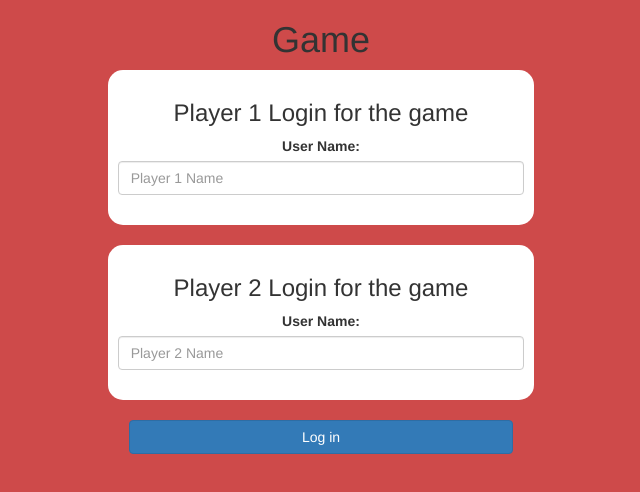
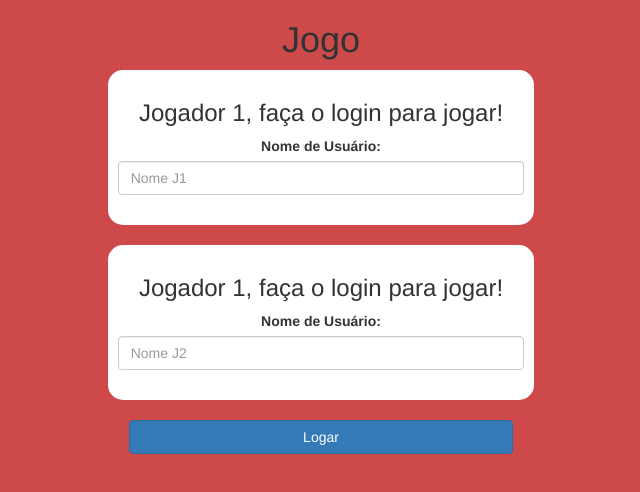
Before and after one commit to LuizByjus/C89909192c, a plain HTML site: page index.html in a window 1280 px wide. Shown: the whole page, without its empty margins (319-959 px from the left). Drawn offline with nearby package versions, Linux system fonts and the light colour scheme.

Commit message:
Update index.html

```diff
--- a/index.html
+++ b/index.html
@@ -1,7 +1,7 @@
 <!DOCTYPE html>
 <html>
 <head>
-	<title>The Math Quiz Game!</title>
+	<title>Jogo: Quiz de Matemática!</title>
 
 <meta name="viewport" content="width=device-width, initial-scale=1">
 <link rel="stylesheet" href="https://maxcdn.bootstrapcdn.com/bootstrap/3.4.0/css/bootstrap.min.css">
@@ -15,23 +15,23 @@
 <body>
 
 <center>
-	<h1>Game</h1>
+	<h1>Jogo</h1>
 
 	<div class="col-lg-4 col-sm-8 col-xs-11 login_div1">
-		<h3 >Player 1 Login for the game</h3>
-		<label >User Name:</label>
-		 <input type="text" id="player1_name_input" class="form-control" placeholder="Player 1 Name">
+		<h3 >Jogador 1, faça o login para jogar!</h3>
+		<label >Nome de Usuário:</label>
+		 <input type="text" id="player1_name_input" class="form-control" placeholder="Nome J1">
 		 <br>
 	</div>
 <br>
 	<div class="col-lg-4 col-sm-8 col-xs-11 login_div2">
-		<h3 >Player 2 Login for the game</h3>
-		  <label >User Name:</label>
-		 <input type="text" id="player2_name_input" class="form-control" placeholder="Player 2 Name">
+		<h3 >Jogador 1, faça o login para jogar!</h3>
+		  <label >Nome de Usuário:</label>
+		 <input type="text" id="player2_name_input" class="form-control" placeholder="Nome J2">
 		<br>
 	</div>
 	<br>
-		<button style="width:30%" class="btn btn-primary" onclick="addUser()">Log in</button>
+		<button style="width:30%" class="btn btn-primary" onclick="addUser()">Logar</button>
 </center>
 
 </body>
```
